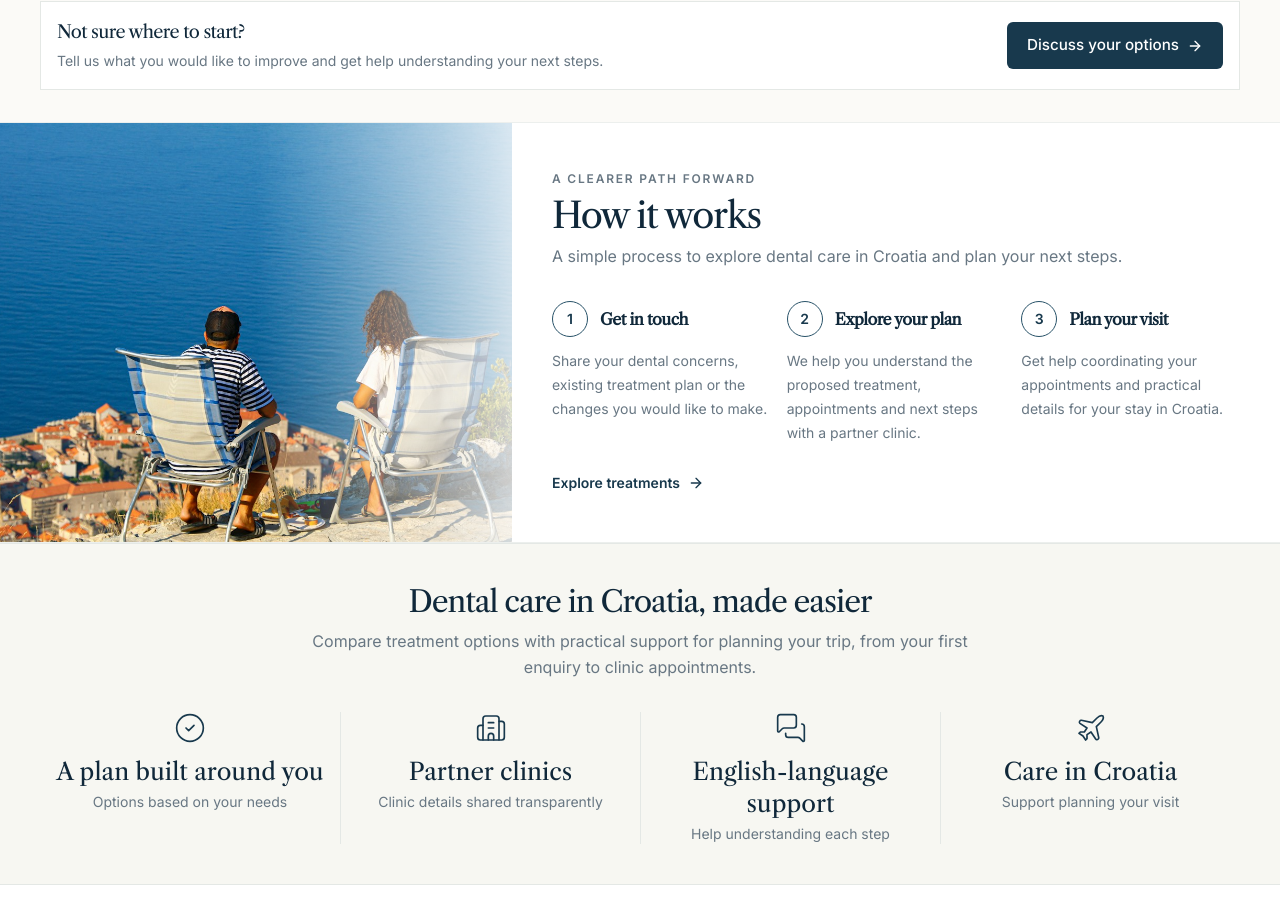
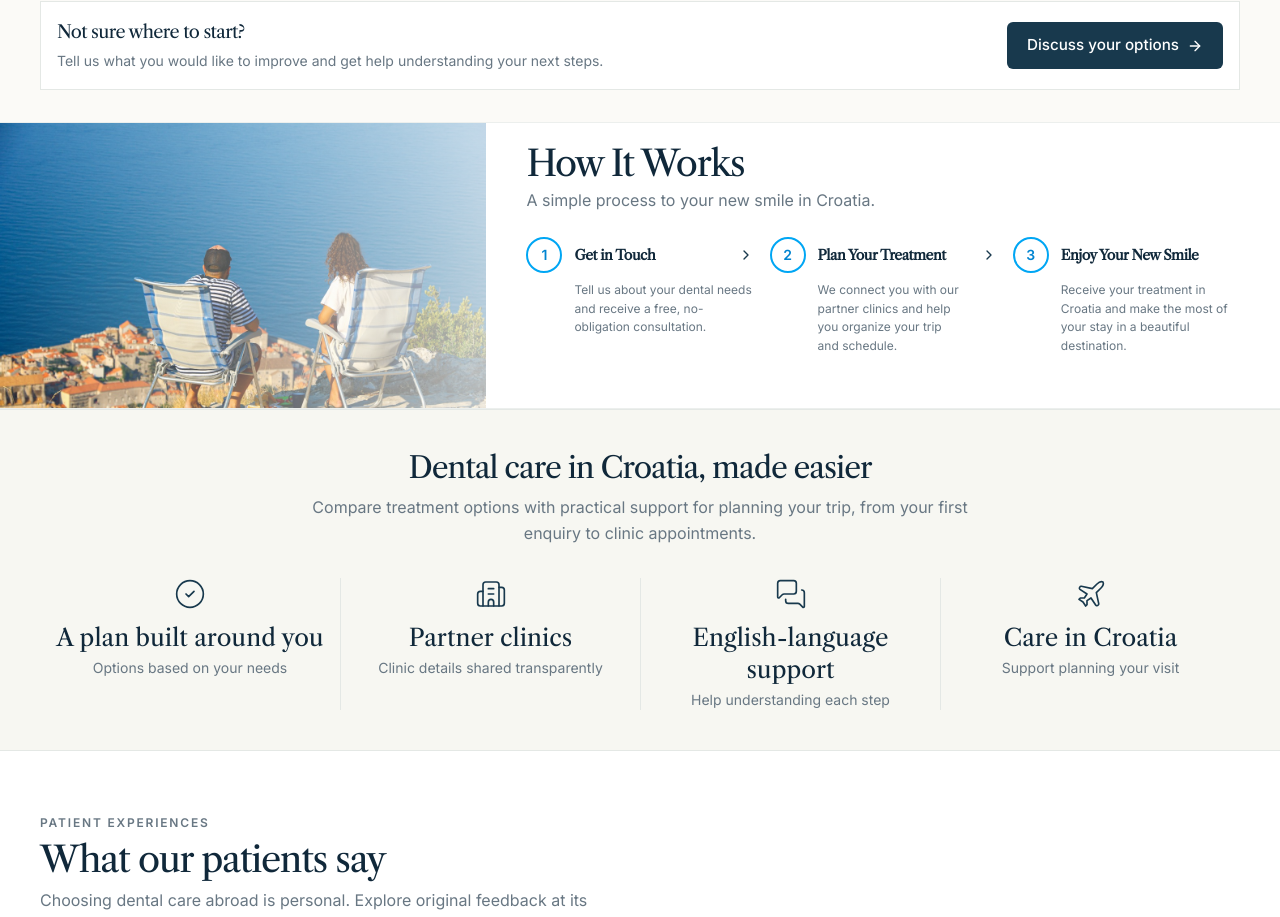
Before and after one commit to ivansusac2209/SmileCroatia, a Vue app: page / in a window 1280 px wide. Shown: the part 1200-2117 px from the top of the page. Built offline with nearby package versions, Linux system fonts and the light colour scheme.

Commit message:
Align homepage sections with provided SmileCroatia design

```diff
--- a/src/components/home/HowItWorks.vue
+++ b/src/components/home/HowItWorks.vue
@@ -1,29 +1,28 @@
 <script setup lang="ts">
-import { ArrowRight } from 'lucide-vue-next'
+import { ChevronRight } from 'lucide-vue-next'
 import { steps } from '@/data/home'
 </script>
 
 <template>
   <section id="how-it-works" class="scroll-mt-24 overflow-hidden border-y border-line/70 bg-white" aria-labelledby="how-it-works-title">
-    <div class="grid lg:min-h-[340px] lg:grid-cols-[0.8fr_1.2fr]">
-      <div class="relative min-h-56 overflow-hidden lg:min-h-full">
-        <img src="/images/step-travel.jpg" alt="Croatia’s Adriatic coast, where visitors can plan a dental care trip" class="absolute inset-0 h-full w-full object-cover" loading="lazy" />
-        <div class="absolute inset-0 bg-gradient-to-r from-transparent via-transparent to-white/80 lg:block" />
+    <div class="grid lg:min-h-[285px] lg:grid-cols-[0.76fr_1.24fr]">
+      <div class="relative min-h-52 overflow-hidden lg:min-h-full">
+        <img src="/images/step-travel.jpg" alt="Croatia’s Adriatic coast and historic waterfront" class="absolute inset-0 h-full w-full object-cover" loading="lazy" />
+        <div class="absolute inset-0 bg-gradient-to-r from-transparent to-white/70" />
       </div>
-      <div class="container-page py-10 lg:py-12 lg:pl-8">
-        <p class="text-xs font-semibold tracking-[0.15em] text-muted">A CLEARER PATH FORWARD</p>
-        <h2 id="how-it-works-title" class="mt-2 text-3xl text-navy-900 lg:text-4xl">How it works</h2>
-        <p class="mt-2 max-w-xl leading-relaxed text-muted">A simple process to explore dental care in Croatia and plan your next steps.</p>
-        <ol class="mt-8 grid gap-6 sm:grid-cols-3 sm:gap-4">
+      <div class="container-page py-8 lg:py-5 lg:pl-8">
+        <h2 id="how-it-works-title" class="text-3xl text-navy-900 lg:text-4xl">How It Works</h2>
+        <p class="mt-1 text-sm leading-relaxed text-muted sm:text-base">A simple process to your new smile in Croatia.</p>
+        <ol class="mt-6 grid gap-5 sm:grid-cols-3 sm:gap-4">
           <li v-for="(step, index) in steps" :key="step.title" class="relative">
             <div class="flex items-center gap-3">
-              <span class="flex size-9 shrink-0 items-center justify-center rounded-full border border-navy-700 text-sm font-semibold text-navy-800">{{ index + 1 }}</span>
-              <h3 class="text-base font-semibold text-navy-900">{{ ['Get in touch', 'Explore your plan', 'Plan your visit'][index] }}</h3>
+              <span class="flex size-9 shrink-0 items-center justify-center rounded-full border-2 border-sky-500 text-sm font-semibold text-sky-600">{{ index + 1 }}</span>
+              <h3 class="text-sm font-semibold text-navy-900">{{ ['Get in Touch', 'Plan Your Treatment', 'Enjoy Your New Smile'][index] }}</h3>
+              <ChevronRight v-if="index < 2" class="ml-auto hidden size-4 text-navy-800 sm:block" />
             </div>
-            <p class="mt-3 text-sm leading-6 text-muted">{{ step.text }}</p>
+            <p class="mt-2 pl-12 text-xs leading-[1.55] text-muted">{{ ['Tell us about your dental needs and receive a free, no-obligation consultation.', 'We connect you with our partner clinics and help you organize your trip and schedule.', 'Receive your treatment in Croatia and make the most of your stay in a beautiful destination.'][index] }}</p>
           </li>
         </ol>
-        <a href="#dental-treatments" class="mt-7 inline-flex items-center gap-2 text-sm font-semibold text-navy-800 hover:text-navy-700">Explore treatments <ArrowRight class="size-4" /></a>
       </div>
     </div>
   </section>
```
